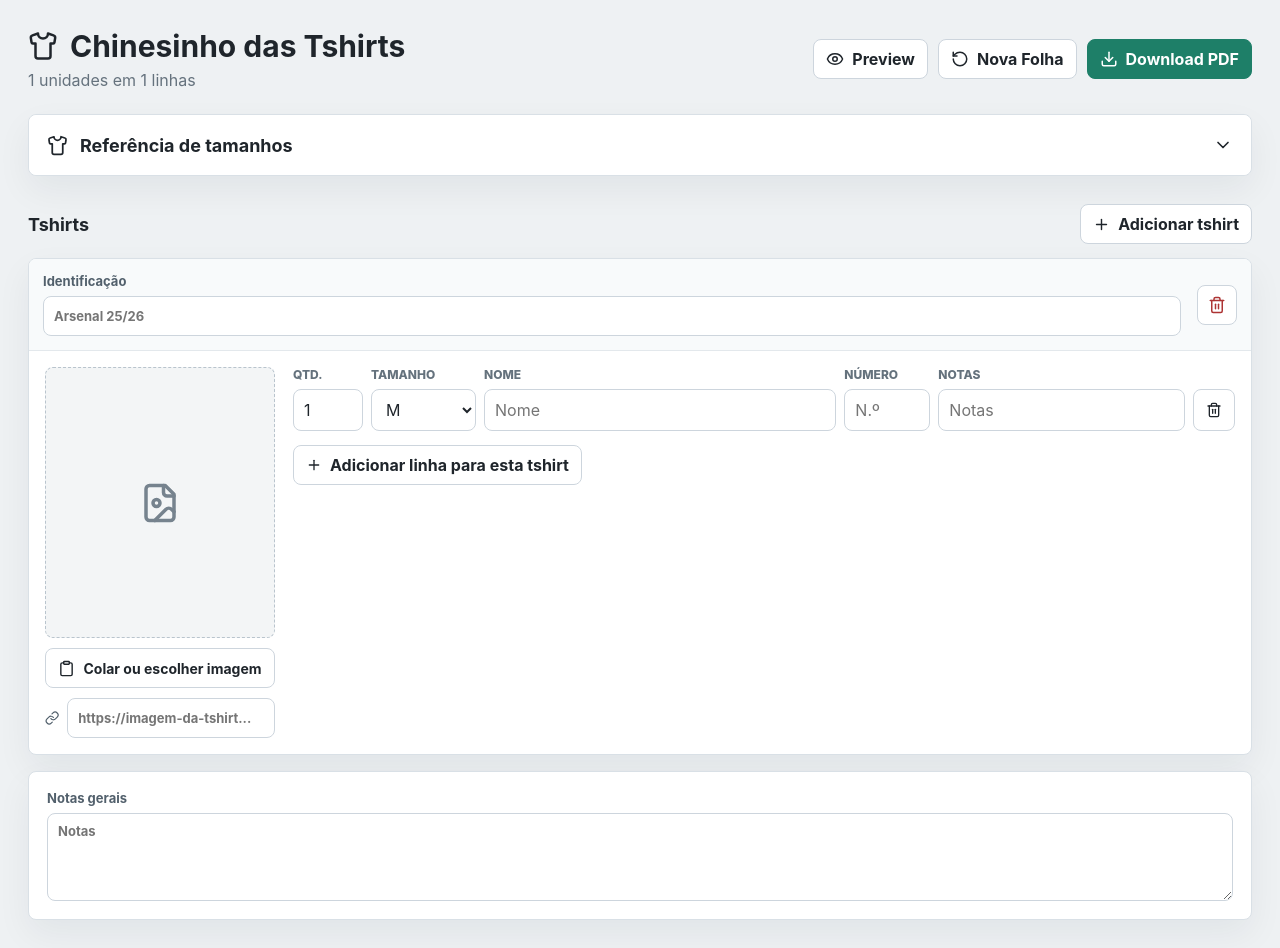
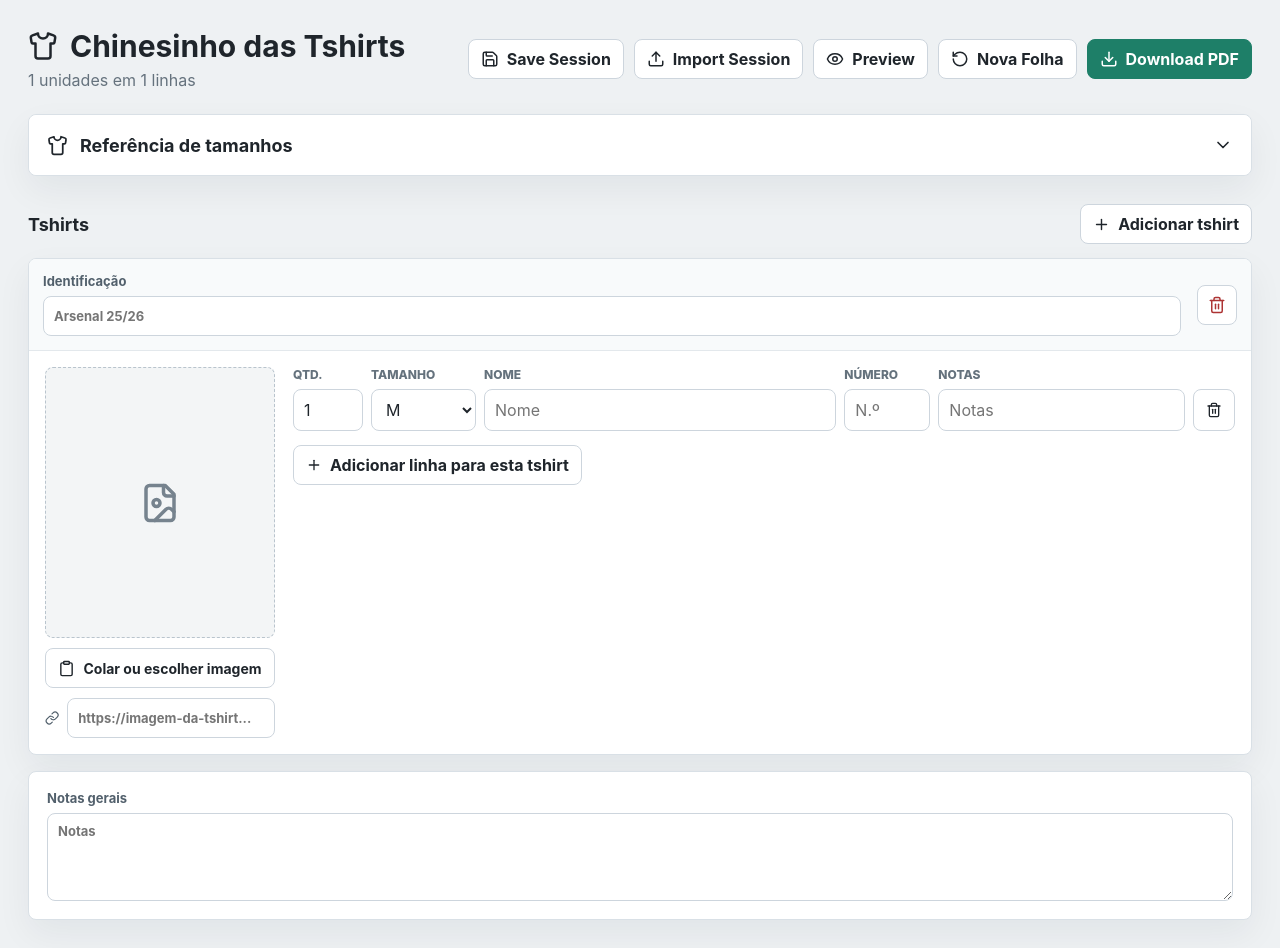
Before and after one commit to pcarrasqueira/chinesinho-das-tshirts, a React (Vite) app: page / in a window 1280 px wide. Built offline with nearby package versions, Linux system fonts and the light colour scheme.

Commit message:
Add session import and export

```diff
--- a/src/main.jsx
+++ b/src/main.jsx
@@ -11,8 +11,10 @@ import {
   Link as LinkIcon,
   Plus,
   RotateCcw,
+  Save,
   Shirt,
   Trash2,
+  Upload,
 } from "lucide-react";
 import "./styles.css";
 
@@ -97,6 +99,7 @@ function App() {
   const [isExporting, setIsExporting] = useState(false);
   const [showPreview, setShowPreview] = useState(false);
   const exportRef = useRef(null);
+  const importInputRef = useRef(null);
 
   useEffect(() => {
     localStorage.setItem(STORAGE_KEY, JSON.stringify(order));
@@ -222,6 +225,43 @@ function App() {
     updateProduct(productId, { imageUrl: value, image: proxiedImageUrl(value) });
   };
 
+  const saveSession = () => {
+    const session = {
+      version: 1,
+      savedAt: new Date().toISOString(),
+      order,
+    };
+    const blob = new Blob([JSON.stringify(session, null, 2)], { type: "application/json" });
+    const url = URL.createObjectURL(blob);
+    const link = document.createElement("a");
+    link.href = url;
+    link.download = `tshirts-session-${new Date().toISOString().slice(0, 10)}.json`;
+    document.body.appendChild(link);
+    link.click();
+    link.remove();
+    URL.revokeObjectURL(url);
+  };
+
+  const importSession = (file) => {
+    if (!file) return;
+
+    const reader = new FileReader();
+    reader.onload = () => {
+      try {
+        const parsed = JSON.parse(reader.result);
+        const importedOrder = normalizeOrder(parsed.order || parsed);
+        setOrder(importedOrder);
+      } catch {
+        window.alert("Não consegui importar a sessão. Confirma que o ficheiro é um JSON exportado pela app.");
+      } finally {
+        if (importInputRef.current) {
+          importInputRef.current.value = "";
+        }
+      }
+    };
+    reader.readAsText(file);
+  };
+
   const downloadPdf = async () => {
     if (!exportRef.current) return;
     setIsExporting(true);
@@ -293,6 +333,21 @@ function App() {
             <p>{totals.quantity} unidades em {totals.lines} linhas</p>
           </div>
           <div className="topbar-actions">
+            <button onClick={saveSession}>
+              <Save size={18} />
+              Save Session
+            </button>
+            <button onClick={() => importInputRef.current?.click()}>
+              <Upload size={18} />
+              Import Session
+            </button>
+            <input
+              ref={importInputRef}
+              className="session-file-input"
+              type="file"
+              accept="application/json,.json"
+              onChange={(event) => importSession(event.target.files?.[0])}
+            />
             <button onClick={() => setShowPreview((current) => !current)}>
               <Eye size={18} />
               Preview
--- a/src/styles.css
+++ b/src/styles.css
@@ -100,6 +100,10 @@ label {
   flex-wrap: wrap;
   gap: 10px;
   justify-content: flex-end;
+}
+
+.session-file-input {
+  display: none;
 }
 
 .brand {
```
